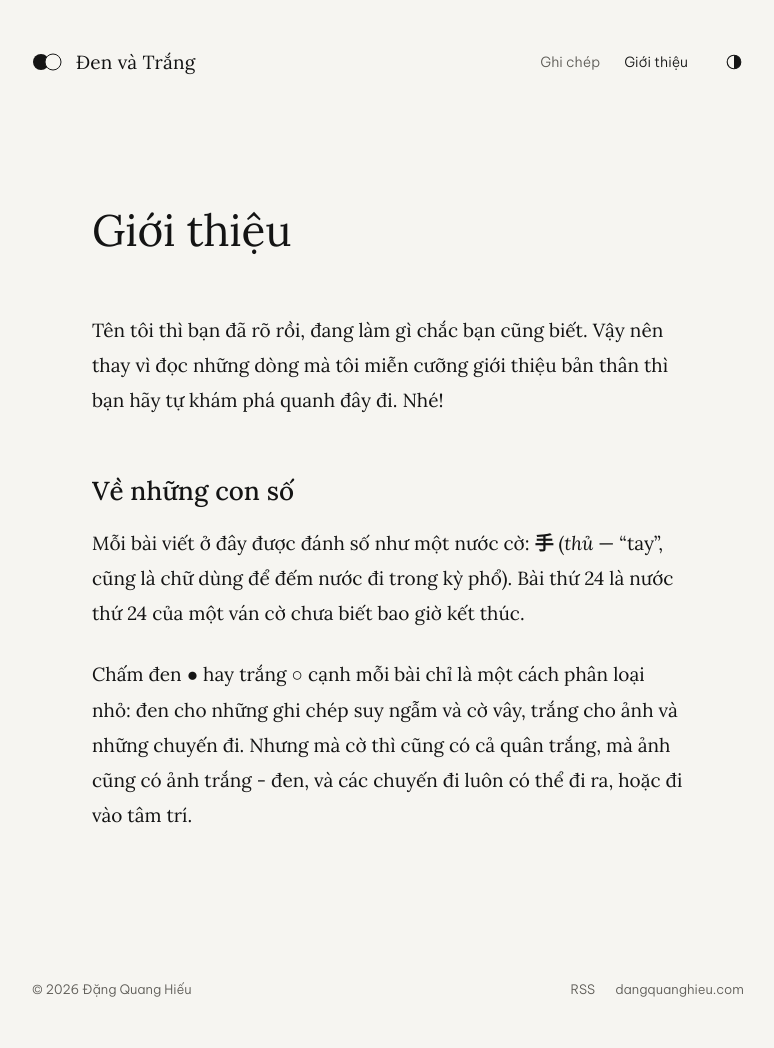
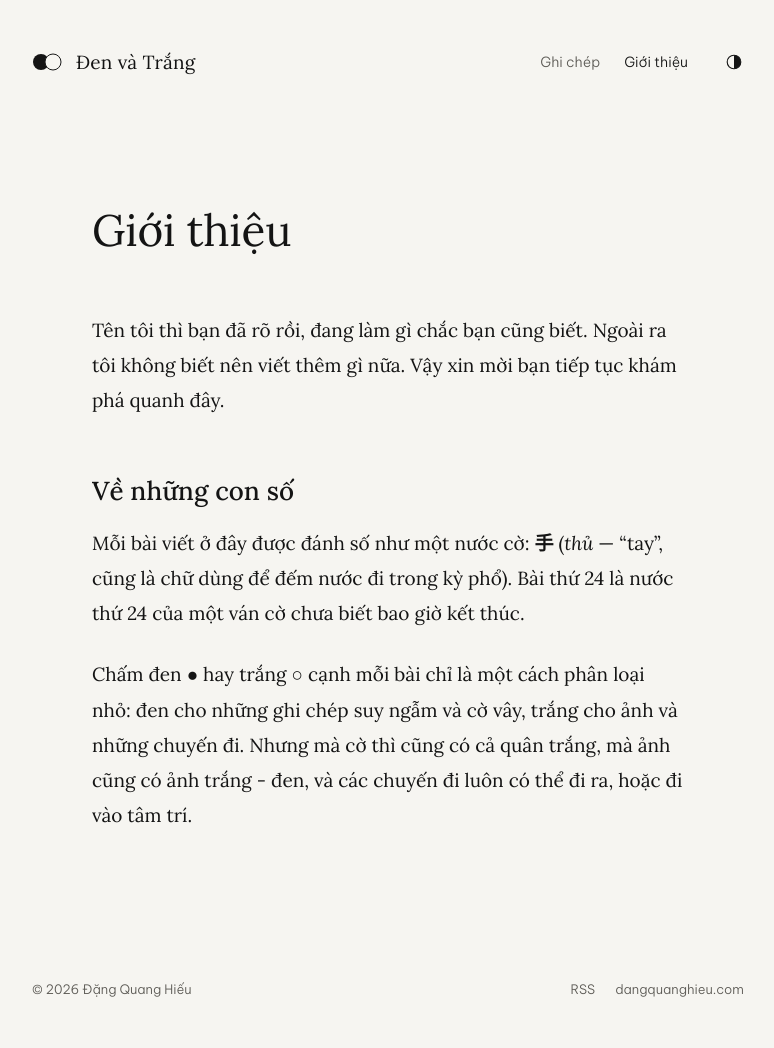
Before and after one commit to dangquanghieu/blog, a Jekyll site: the page built from about.md, in a window 1280 px wide. Shown: the whole page, without its empty margins (252-1026 px from the left). Built offline with Jekyll 4.4.1, drawn with Linux system fonts in a browser that asks for light colours.

Commit message:
edit about

```diff
--- a/about.md
+++ b/about.md
@@ -4,7 +4,7 @@ title: Giới thiệu
 permalink: /gioi-thieu/
 ---
 
-Tên tôi thì bạn đã rõ rồi, đang làm gì chắc bạn cũng biết. Vậy nên thay vì đọc những dòng mà tôi miễn cưỡng giới thiệu bản thân thì bạn hãy tự khám phá quanh đây đi. Nhé!
+Tên tôi thì bạn đã rõ rồi, đang làm gì chắc bạn cũng biết. Ngoài ra tôi không biết nên viết thêm gì nữa. Vậy xin mời bạn tiếp tục khám phá quanh đây.
 
 ## Về những con số
 
```
